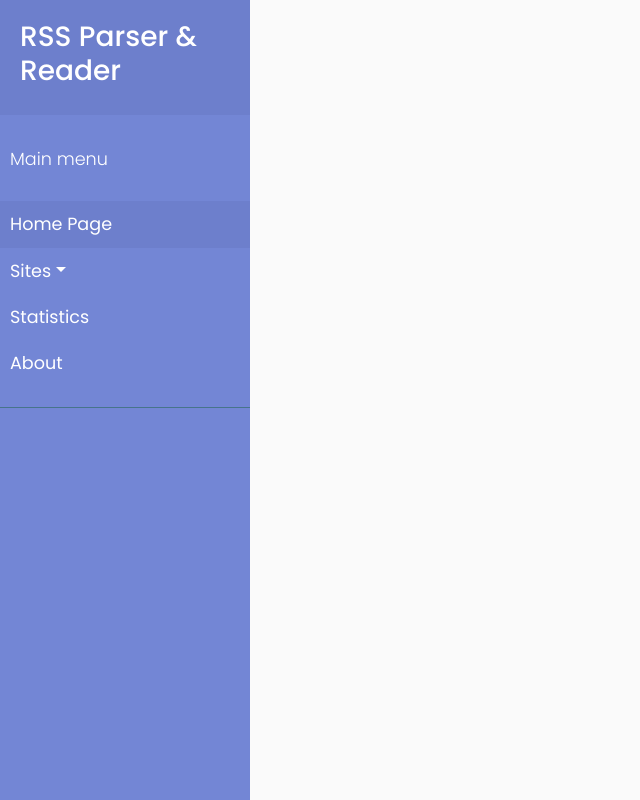
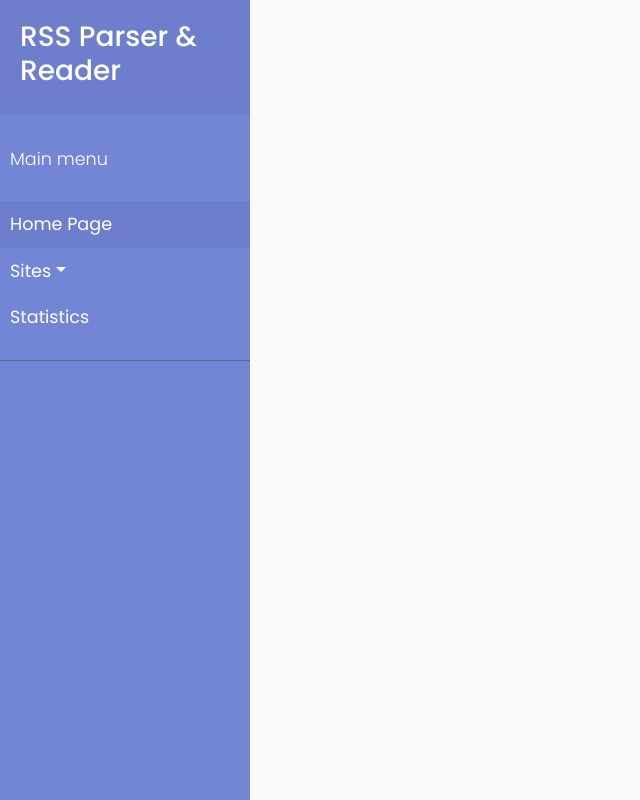
Before and after one commit to itopencek/python-rss-reader, a Python web app: template ArticleParserApp/templates/base.html in a window 1280 px wide. Shown: the whole page, without its empty margins (0-640 px from the left). Run offline with Jinja, Linux system fonts and the light colour scheme; the template is opened without the code that fills it, so the values that code supplies are empty; some libraries are stand-ins or nearby versions.

Commit message:
Removed about page

```diff
--- a/ArticleParserApp/templates/base.html
+++ b/ArticleParserApp/templates/base.html
@@ -46,9 +46,6 @@
             <li>
                 <a href="/stats">Statistics</a>
             </li>
-            <li>
-                <a href="#">About</a>
-            </li>
         </ul>
     </nav>
 
```
